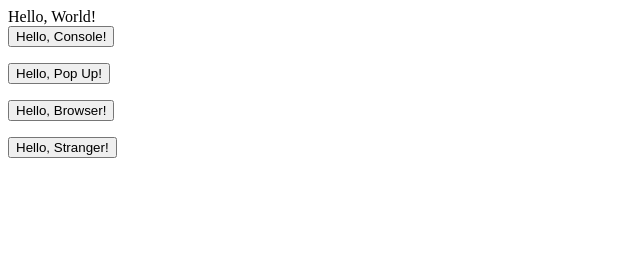
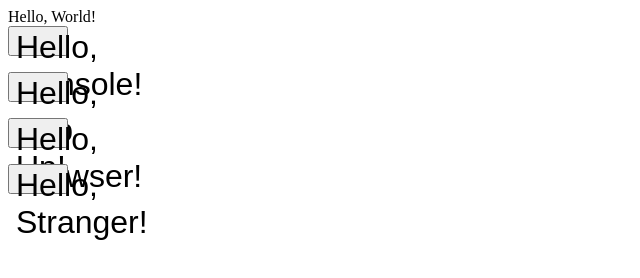
Before and after one commit to 01001010tz/hello-world, a plain HTML site: page index.html in a window 1280 px wide. Shown: the whole page, without its empty margins (0-640 px from the left). Drawn offline with Linux system fonts and the light colour scheme.

Commit message:
added javascript, css for buttons

```diff
--- a/hellothereworld.js
+++ b/hellothereworld.js
@@ -13,5 +13,5 @@ function sayHB() {
 
 function sayHS() {
   var strangername=prompt('What is your name, stranger?');
-  alert("Hello, " + strangername);
+  alert("Hello, " + strangername + "!");
 }
--- a/index.html
+++ b/index.html
@@ -8,9 +8,9 @@
   <body>
     Hello, World!
   </br>
-    <button onclick="sayHC();" >Hello, Console!</button> <p id="helloconsole"></p>
-    <button onclick="sayHPU();" >Hello, Pop Up!</button> <p id="hellopopup"></p>
-    <button onclick="sayHB();" >Hello, Browser!</button> <p id="hellobrowser"></p>
-    <button onclick="sayHS();" >Hello, Stranger!</button> <p id="hellostranger"></p>
+    <button style="height:30px; width: 60px; font-size:24pt;" onclick="sayHC();" >Hello, Console!</button> <p id="helloconsole"></p>
+    <button style="height:30px; width: 60px; font-size:24pt;" onclick="sayHPU();" >Hello, Pop Up!</button> <p id="hellopopup"></p>
+    <button style="height:30px; width: 60px; font-size:24pt;" onclick="sayHB();" >Hello, Browser!</button> <p id="hellobrowser"></p>
+    <button style="height:30px; width: 60px; font-size:24pt;" onclick="sayHS();" >Hello, Stranger!</button> <p id="hellostranger"></p>
   </body>
 </html>
```
